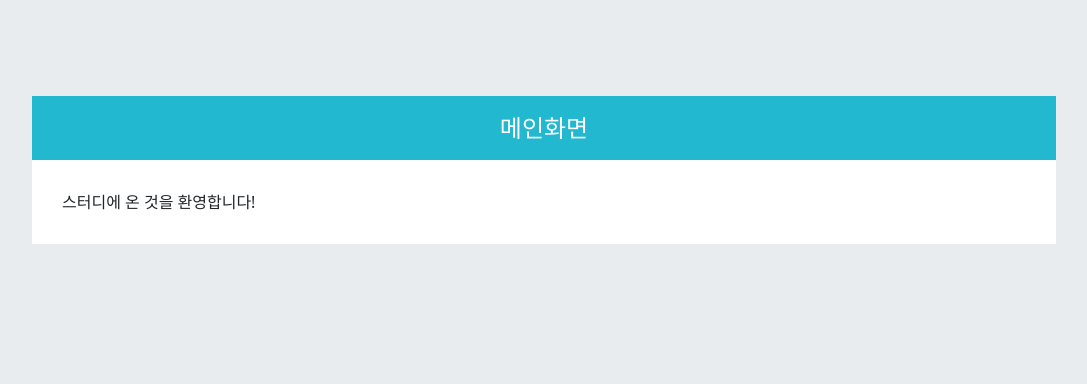
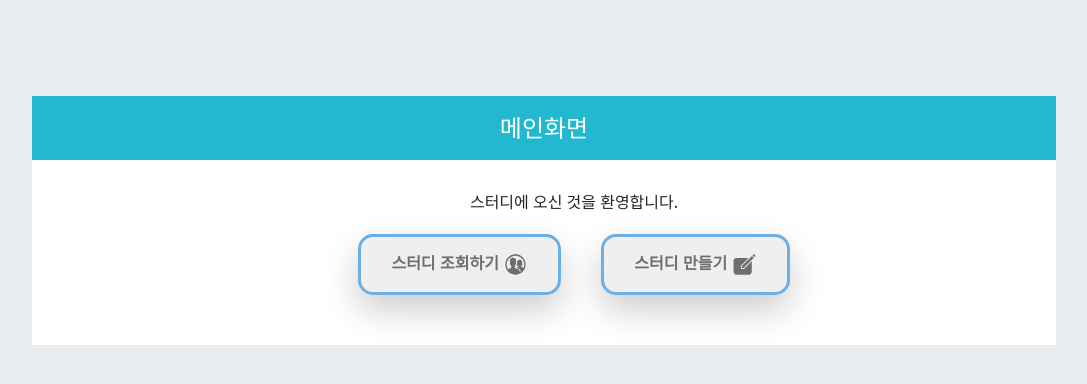
Before and after one commit to K-MHoon/study-schedule-front, a React (Create React App) app: page / in a window 1280 px wide. Shown: the top 384 px of the page, without its empty margins (96-1183 px from the left). Built offline with nearby package versions, Linux system fonts and the light colour scheme.

Commit message:
feat: 홈 화면 꾸미기

```diff
--- a/src/components/Home.jsx
+++ b/src/components/Home.jsx
@@ -1,7 +1,23 @@
-import React from "react";
+import React from 'react';
+import '../css/common/Button.scss';
+import '../css/common/Icons.scss';
+import '../css/common/Box.scss';
+import { IoIosCreate, IoIosContacts } from 'react-icons/io';
 
 const Home = () => {
-    return <div>스터디에 온 것을 환영합니다!</div>;
+  return (
+    <div>
+      <div className="middle">스터디에 오신 것을 환영합니다.</div>
+      <div className="middle">
+        <button className="w-btn-outline w-btn-blue-outline">
+          스터디 조회하기 <IoIosContacts className="size25" />
+        </button>
+        <button className="w-btn-outline w-btn-blue-outline">
+          스터디 만들기 <IoIosCreate className="size25" />
+        </button>
+      </div>
+    </div>
+  );
 };
 
 export default Home;
--- /dev/null
+++ b/src/css/common/Box.scss
@@ -0,0 +1,6 @@
+.middle {
+  display: flex;
+  align-items: center;
+  justify-content: center;
+  width: 1024px;
+}
--- /dev/null
+++ b/src/css/common/Button.scss
@@ -0,0 +1,37 @@
+@import url('https://fonts.googleapis.com/css?family=Poppins:200,300,400,500,600,700,800,900&display=swap');
+
+* {
+  margin: 0;
+  padding: 0;
+  box-sizing: border-box;
+}
+
+.w-btn-outline {
+  position: relative;
+  padding: 15px 30px;
+  border-radius: 15px;
+  font-family: 'paybooc-Light', sans-serif;
+  box-shadow: 0 15px 35px rgba(0, 0, 0, 0.2);
+  text-decoration: none;
+  font-weight: 600;
+  transition: 0.25s;
+}
+
+.w-btn-blue-outline {
+  border: 3px solid #6aafe6;
+  color: #6e6e6e;
+}
+
+button {
+  margin: 20px;
+}
+
+.w-btn-outline:active {
+  transform: scale(1.5);
+}
+
+.w-btn-outline:hover {
+  letter-spacing: 2px;
+  transform: scale(1.2);
+  cursor: pointer;
+}
--- /dev/null
+++ b/src/css/common/Icons.scss
@@ -0,0 +1,4 @@
+.size25 {
+  width: 25px;
+  height: 25px;
+}
```
